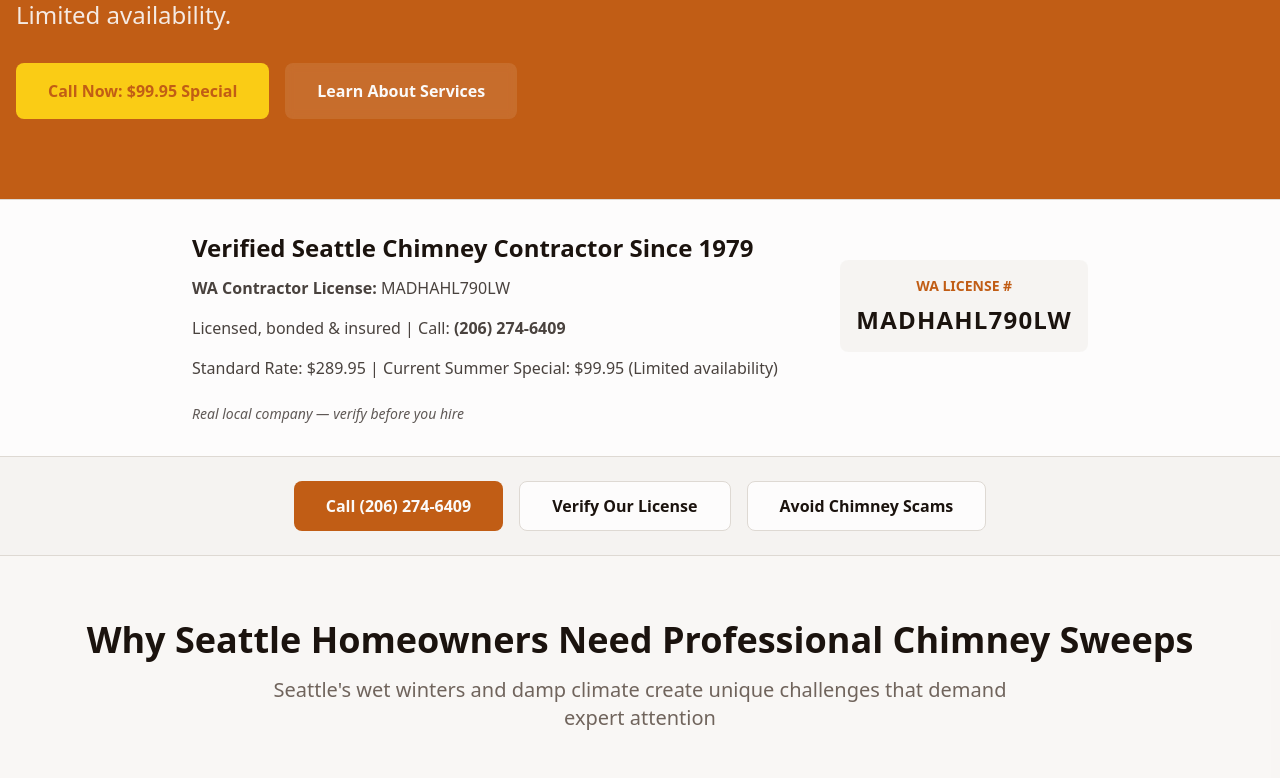
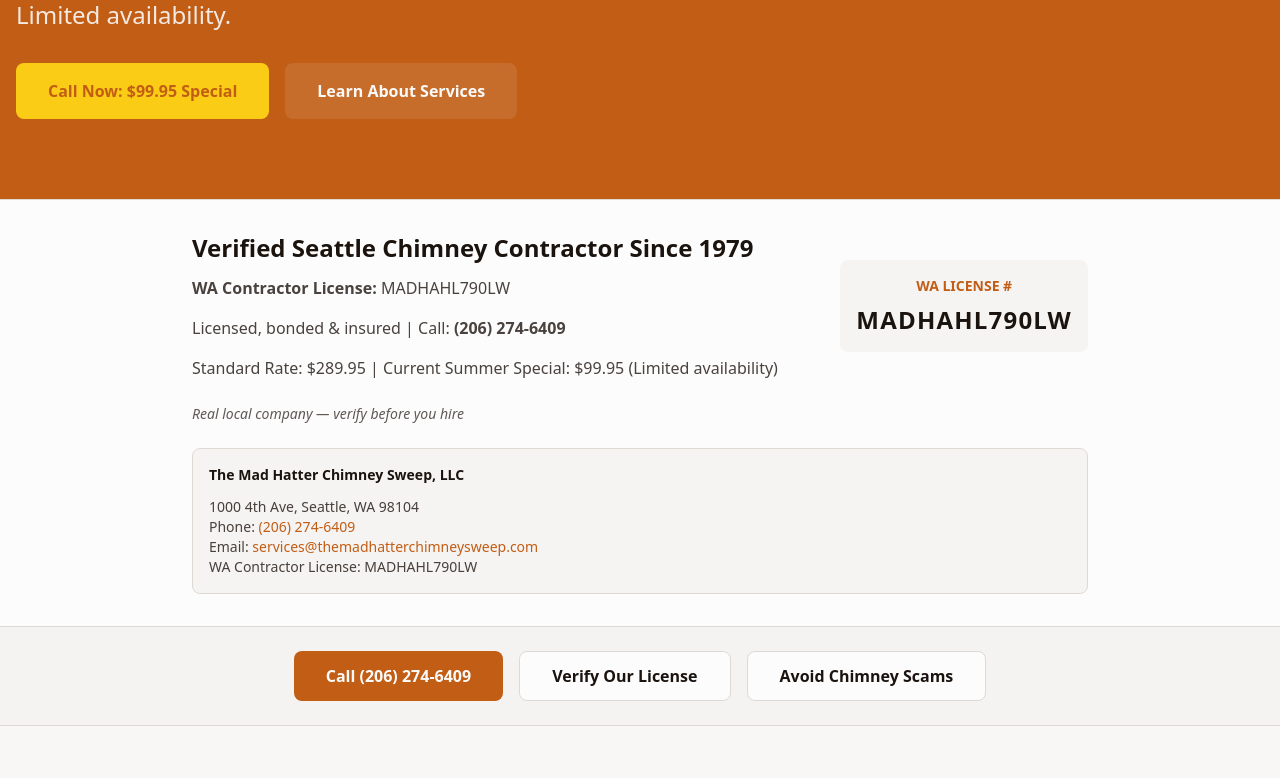
Before and after one commit to jaystonez/mad-hatter-chimney-sweep, a Next.js app: page /chimney-sweep-seattle in a window 1280 px wide. Shown: the part 397-1175 px from the top of the page. Built offline with nearby package versions, Linux system fonts and the light colour scheme; a web font is replaced by a local one.

Commit message:
Add Seattle NAP block

```diff
--- a/app/chimney-sweep-seattle/page.tsx
+++ b/app/chimney-sweep-seattle/page.tsx
@@ -84,6 +84,23 @@ export default function ChimneySweepSeattlePage() {
             <p className="text-foreground/70 text-sm mt-6 italic">
               Real local company — verify before you hire
             </p>
+            <address className="not-italic mt-6 bg-muted/50 rounded-lg border p-4 text-sm text-foreground/80">
+              <p className="font-semibold text-foreground mb-3">The Mad Hatter Chimney Sweep, LLC</p>
+              <p>1000 4th Ave, Seattle, WA 98104</p>
+              <p>
+                Phone:{' '}
+                <a href={`tel:${pricing.phoneE164}`} className="font-medium text-primary hover:underline">
+                  {pricing.phone}
+                </a>
+              </p>
+              <p>
+                Email:{' '}
+                <a href="mailto:services@themadhatterchimneysweep.com" className="font-medium text-primary hover:underline">
+                  services@themadhatterchimneysweep.com
+                </a>
+              </p>
+              <p>WA Contractor License: {pricing.contractorLicense.number}</p>
+            </address>
           </div>
         </div>
       </section>
```
